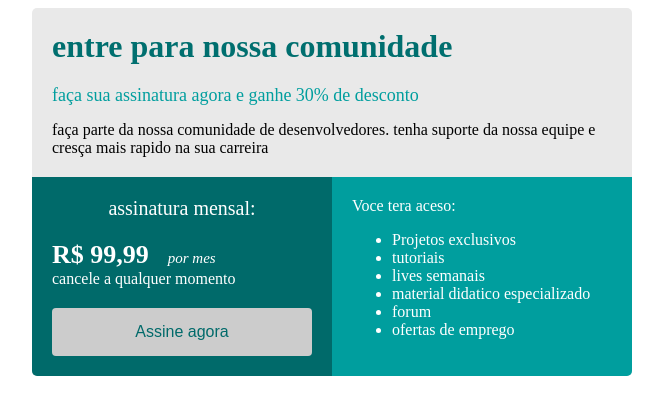
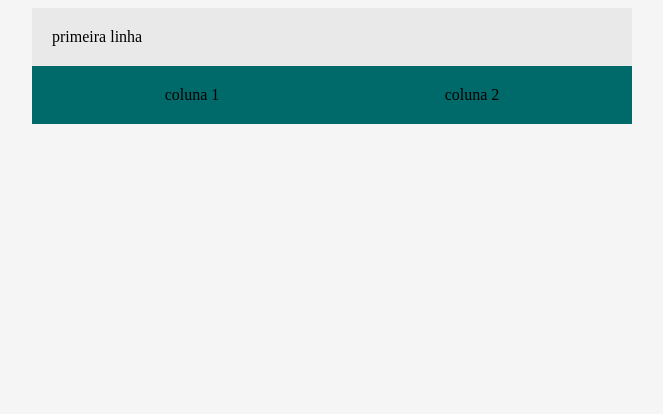
Before and after one commit to Cadu349/bootCamp-dev-modulo2, a plain HTML site: page index.html in a window 1280 px wide. Shown: the whole page, without its empty margins (308-971 px from the left). Drawn offline with Linux system fonts and the light colour scheme.

Commit message:
closes #2 - paleta de cores, display flex

```diff
--- a/index.html
+++ b/index.html
@@ -4,29 +4,25 @@
     <meta charset="UTF-8">
     <meta name="viewport" content="width=device-width, initial-scale=1.0">
     <title>sistema de assinatura</title>
-
 <style>
-        .body{
+body{
     background-color: #f5f5f5;
-            font-family: 'Segoe UI', Tahoma, Geneva, Verdana, sans-serif;
-
 }
 
 .container{
     background-color: #e9e9e9;
     margin: auto;
-
     width: 600px;
-        box-shadow: 1px 3px 8px 1px rgba(0, 0, 0, 0);
-        border-radius: 5px;
-        overflow: hidden;
+}
+.header{
+padding: 20px;
 
 }
 
-
-
-
-        .header{
+.flex-container{
+    display: flex;
+    background-color: #006a6a;
+    justify-content: space-around;
     padding: 20px;
 }
 
@@ -34,149 +30,24 @@
 
 
 
-        .flex-container{
-            display: flex;
-            justify-content: space-around;
-
-
-
-        }
-
-    .header-title{
-        color: #006f6f;
-        font-size: 32px;
-        font-weight: 700;
-        margin-bottom: 20px;
-    }
-    .header-subtitle{
-        color: #009e9e;
-        font-size: 18px;
-        font-weight: 500;
-        margin-bottom: 15px;
-    }
-
-
-.Col-1{
-background-color: #006a6a;
-width: 50%;
-padding: 20px;
-color: #fff;
-}
-
-.col-2{
-background-color: #009e9e;
-width: 50%;
-padding: 20px;
-color: #fff;
-}
-
-.subscription-title{
-    font-size: 20px;
-    text-align: center;
-    margin-bottom: 20px;
-}
-.price{
-    font-size: 26px;
-    font-weight: 700;
-}
-.month{
-    font-size: 15px;
-    font-style: italic;
-    margin-left: 15px;
-}
-
-.button{
-margin-top: 20px;
-
-    width: 100%;
-padding: 15px 32px;
-font-size: 16px;
-color: #006a6a;
-background-color: #ccc;
-
-
-border-radius: 4px;
-border: none;
-
-cursor: pointer;
-}
-    .button:hover{
-background-color: #e9e9e9;
-
-    }
-
-
-
-
 </style>
 
 
-
-
 </head>
-
-
 <body>
     <div class="container">
        <div class="header">
-            <div class="header-title"> entre para nossa comunidade
+                primeira linha
         </div>
-                <div class="header-subtitle">
-                   faça sua assinatura agora e ganhe 30% de desconto
+                <div class="flex-container">
+                    <div>
+                        coluna 1
                     </div>
                   <div>
-                   faça parte da nossa comunidade de desenvolvedores.
-                   tenha suporte da nossa equipe e cresça mais rapido na sua carreira
+                   coluna 2
                    </div>
                 </div>
-                   <div class="flex-container">
-                           <div class="Col-1">
-                            <div class="subscription-title">
-                                 assinatura mensal:
-                            </div>
-                            <div>
-                               <span class="price">R$ 99,99</span>
-                                <span class="month">por mes</span>
-                            </div>
-                            <div>
-                                cancele a qualquer momento
-                            </div>
 
-                            <button class="button">Assine agora</button>
-                           </div>
-
-
-                            <div class="col-2">
-                                <div class="imagen-group">
-
-                                   <object data="groups_white_48dp.svg" type="image/svg+xml"></object>
-                                </div>
-                                <div>Voce tera aceso:</div>
-                                <ul>
-                                <li>
-                                    Projetos exclusivos
-                                </li>
-                                <li>
-                                    tutoriais
-                                </li>
-                                <li>
-                                    lives semanais
-                                </li>
-                                <li>
-                                    material didatico especializado
-                                </li>
-                                <li>
-                                    forum
-                                </li>
-                                <li>
-                                    ofertas de emprego
-                                </li>
-
-
-                             </ul>
-                            </div>
-                    </div>
-        </div>
 
     </div>
 
```
Lines whose indentation alone changed are shown as unchanged.
